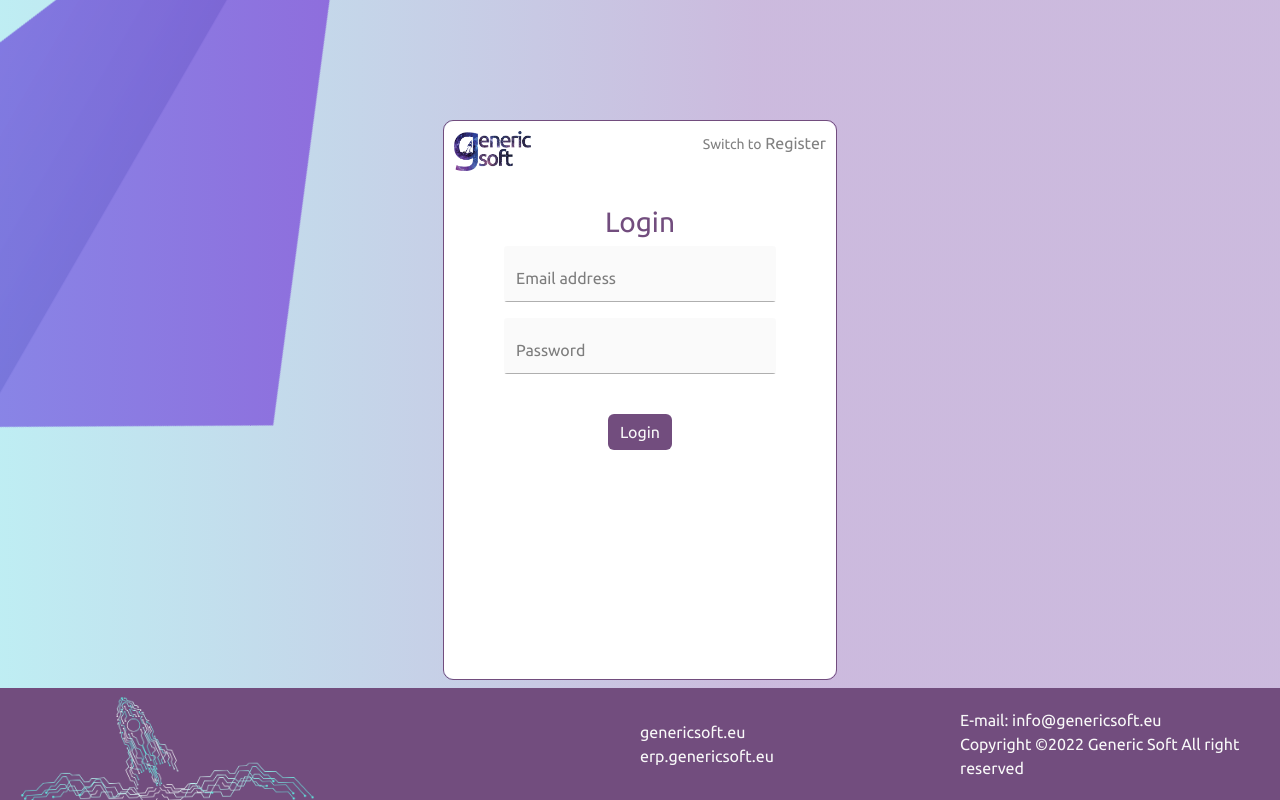
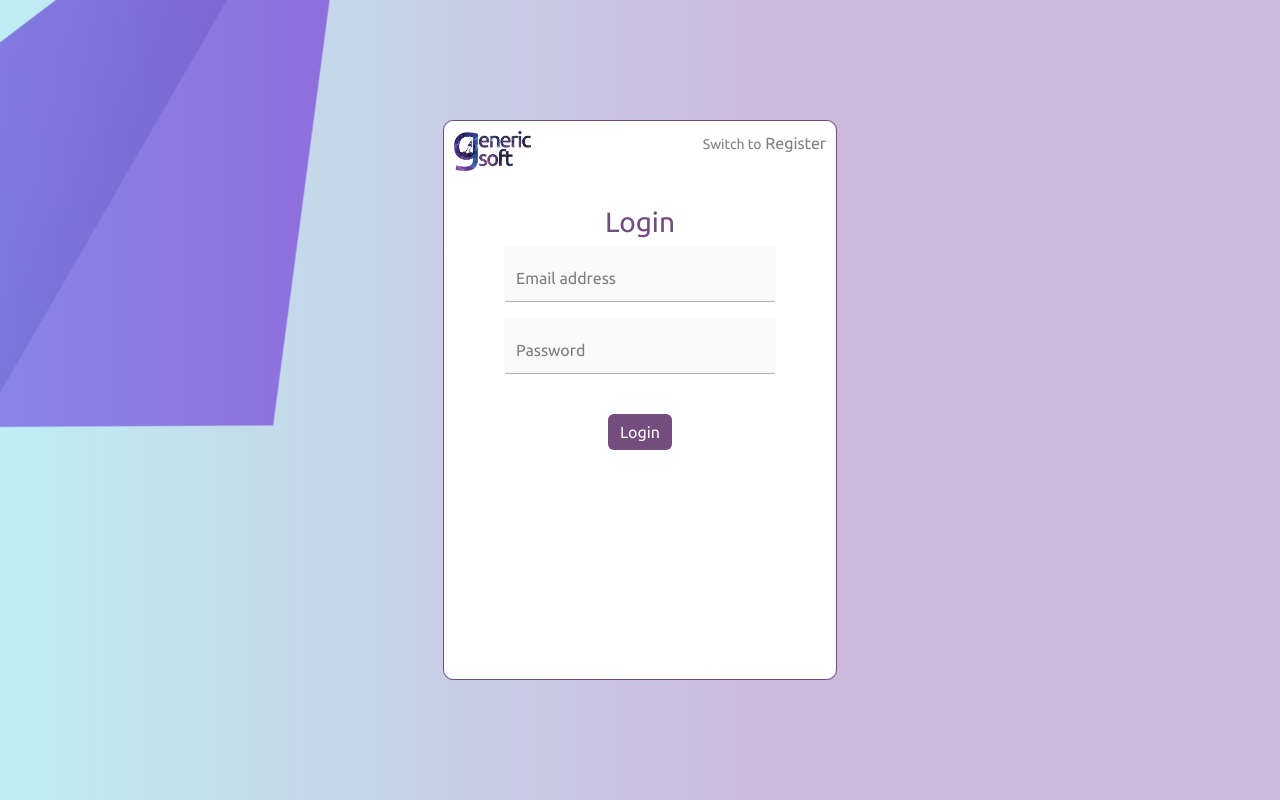
Before and after one commit to GenericSoft/GDR-Generic-Desk-Reservation, a React (Create React App) app: page /login in a window 1280 px wide. Built offline with nearby package versions, Linux system fonts and the light colour scheme; no server answers.

Commit message:
removed footer component from form container

```diff
--- a/src/components/FormContainer/FormContainer.tsx
+++ b/src/components/FormContainer/FormContainer.tsx
@@ -3,7 +3,6 @@ import React from 'react';
 import RegistrationImage from '../../resources/images/registration-image.png';
 import FormHeader from '../FormHeader/FormHeader';
 import './FormContainer.scss';
-import Footer from '../Footer/Footer';
 
 type FormContainerProps = {
   children: React.ReactNode;
@@ -30,7 +29,6 @@ const FormContainer = ({
           <div className="form-body">{children}</div>
         </div>
       </div>
-      <Footer />
     </div>
   );
 };
```
